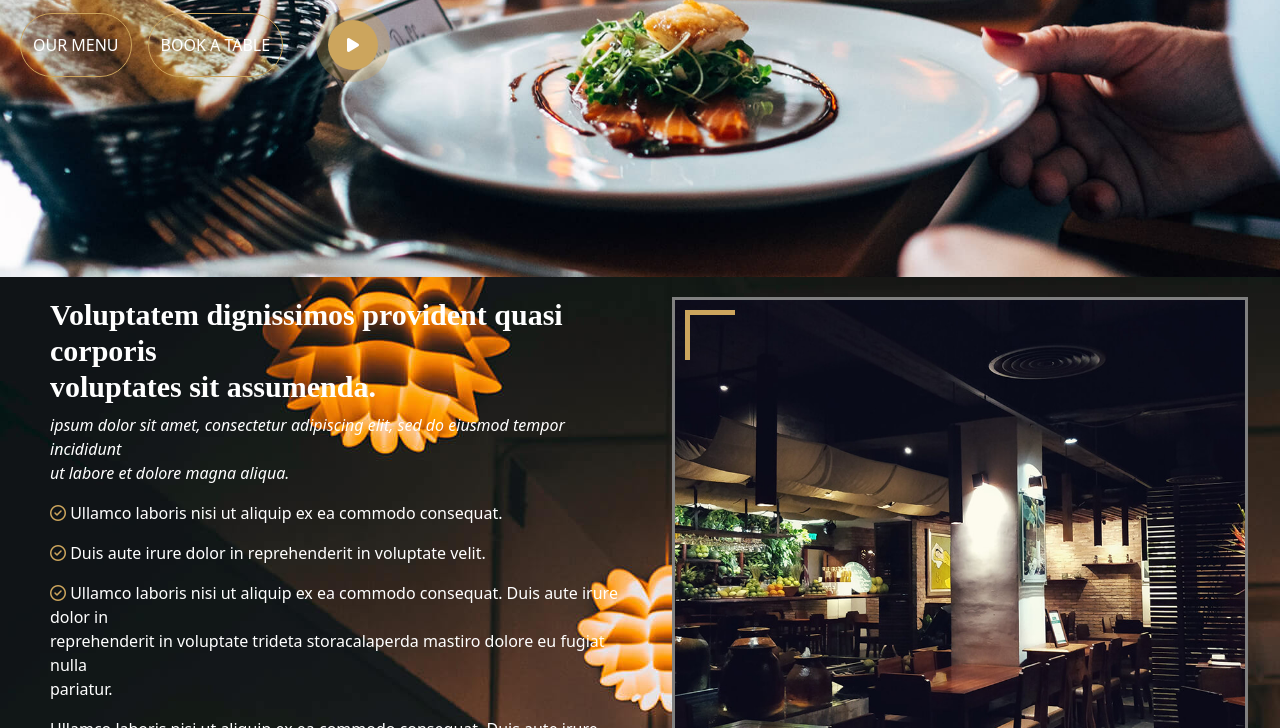
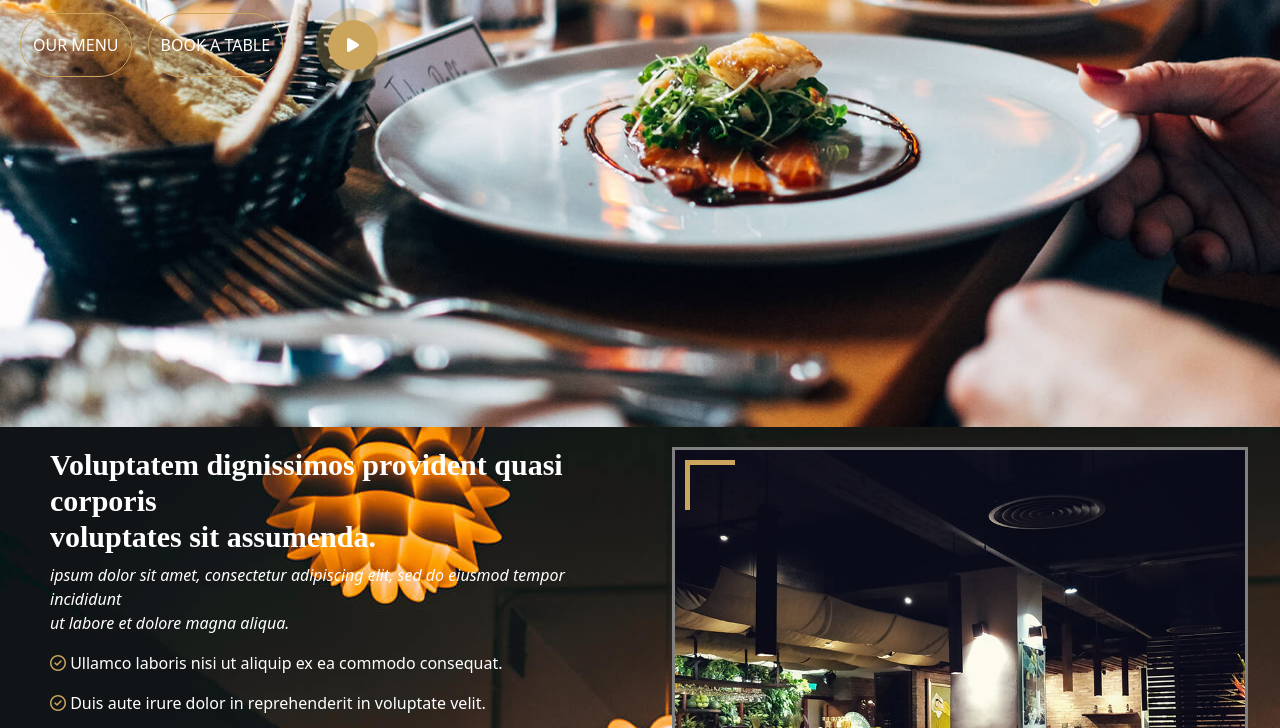
Before and after one commit to Silca93/ERIC_CBIENBON2, a website: page index.html in a window 1280 px wide. Shown: the part 343-1071 px from the top of the page. Drawn offline with nearby package versions, Linux system fonts and the light colour scheme.

Commit message:
header changes height

```diff
--- a/src/sass/modules/_header.sass
+++ b/src/sass/modules/_header.sass
@@ -16,7 +16,7 @@ header
 
     .headerbot
         padding-top: 250px
-        padding-bottom: 200px
+        padding-bottom: 350px
         padding-left: 20px
 
         .cbienbon
@@ -36,6 +36,7 @@ header
     border-radius: 50%
     width: 50px
     height: 50px
+
     background-color: #cca55d
     text-align: center
     display: flex
```
Also changed, not shown: public/css/app.css, 1 other file.
